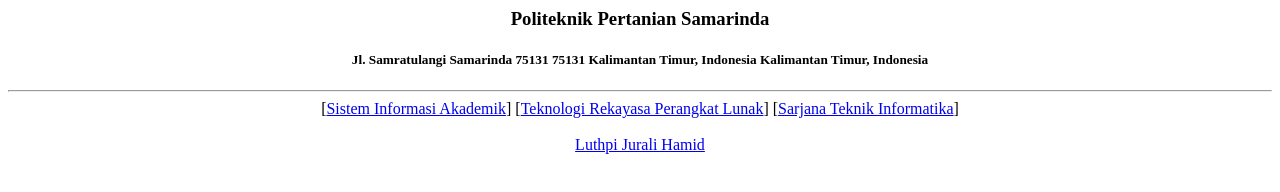
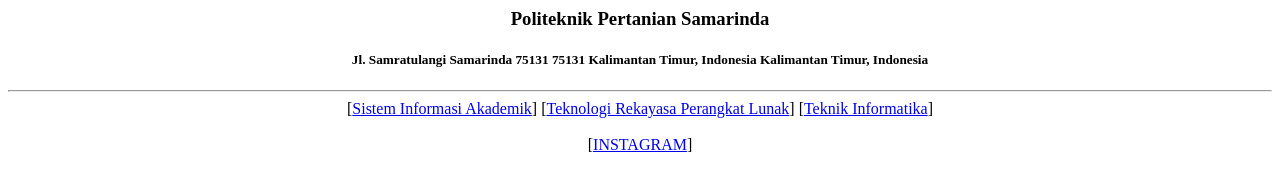
Before and after one commit to 1UrAA/1UrAA.github.io, a plain HTML site: page webjur.html in a window 1280 px wide. Drawn offline with Linux system fonts and the light colour scheme.

Commit message:
Add files via upload

```diff
--- a/webjur.html
+++ b/webjur.html
@@ -12,10 +12,10 @@
             <hr>
             [<a href="sia.html">Sistem Informasi Akademik</a>]
             [<a href="trpl.html"target="blank">Teknologi Rekayasa Perangkat Lunak</a>]
-            [<a href="Jurrekom.html">Sarjana Teknik Informatika</a>]
+            [<a href="Jurrekom.html">Teknik Informatika</a>]
             <br>
             <br>
-            <a href="https://www.instagram.com/iuraa.aa?igsh=cmtmemJzYTRmaW83">Luthpi Jurali Hamid</a>
+            [<a href="https://www.instagram.com/iuraa.aa?igsh=cmtmemJzYTRmaW83">INSTAGRAM</a>]
 
         </center>
     </body>
```
Also changed, not shown: addimg.html (+0 -1 lines).
